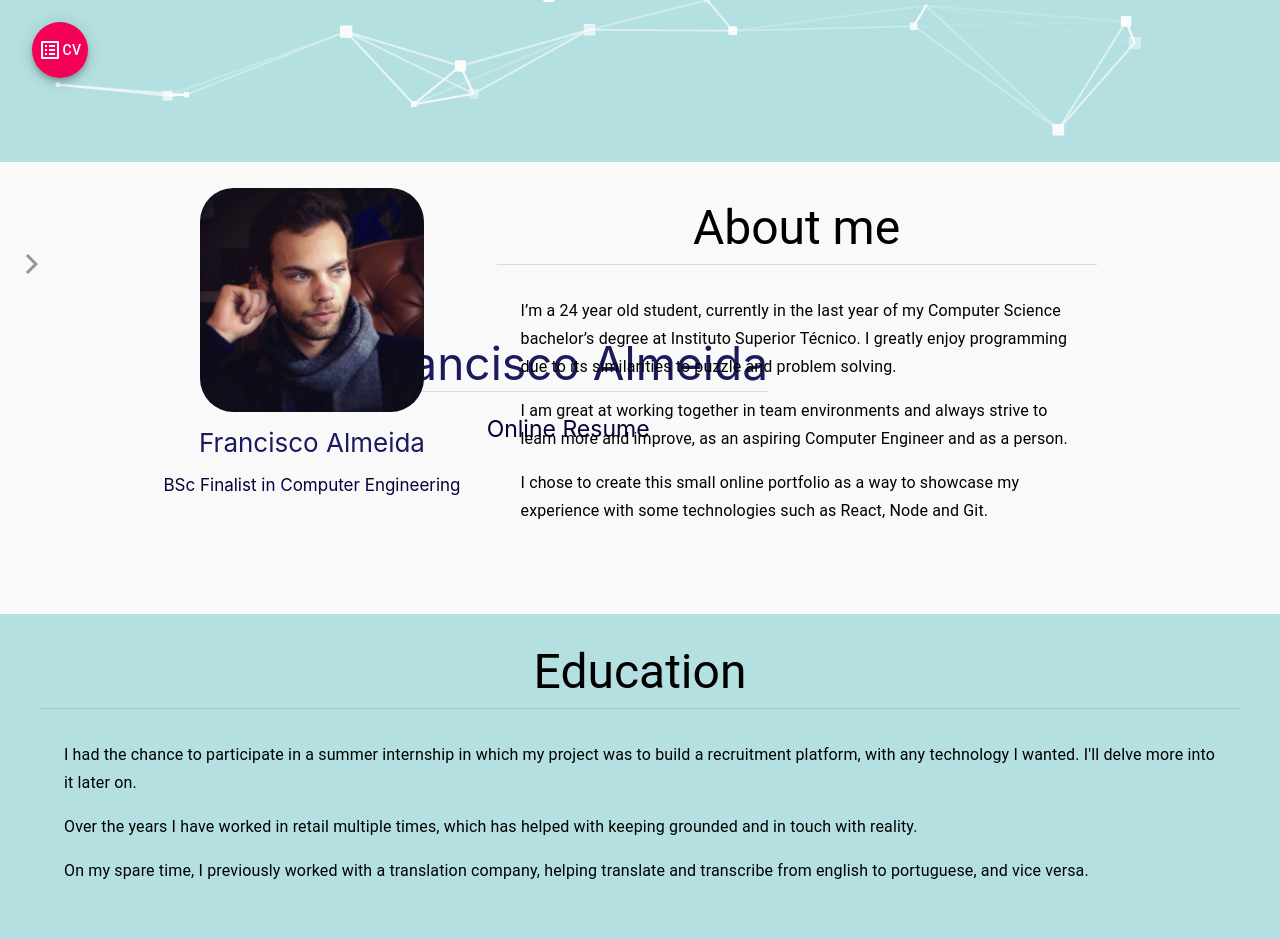
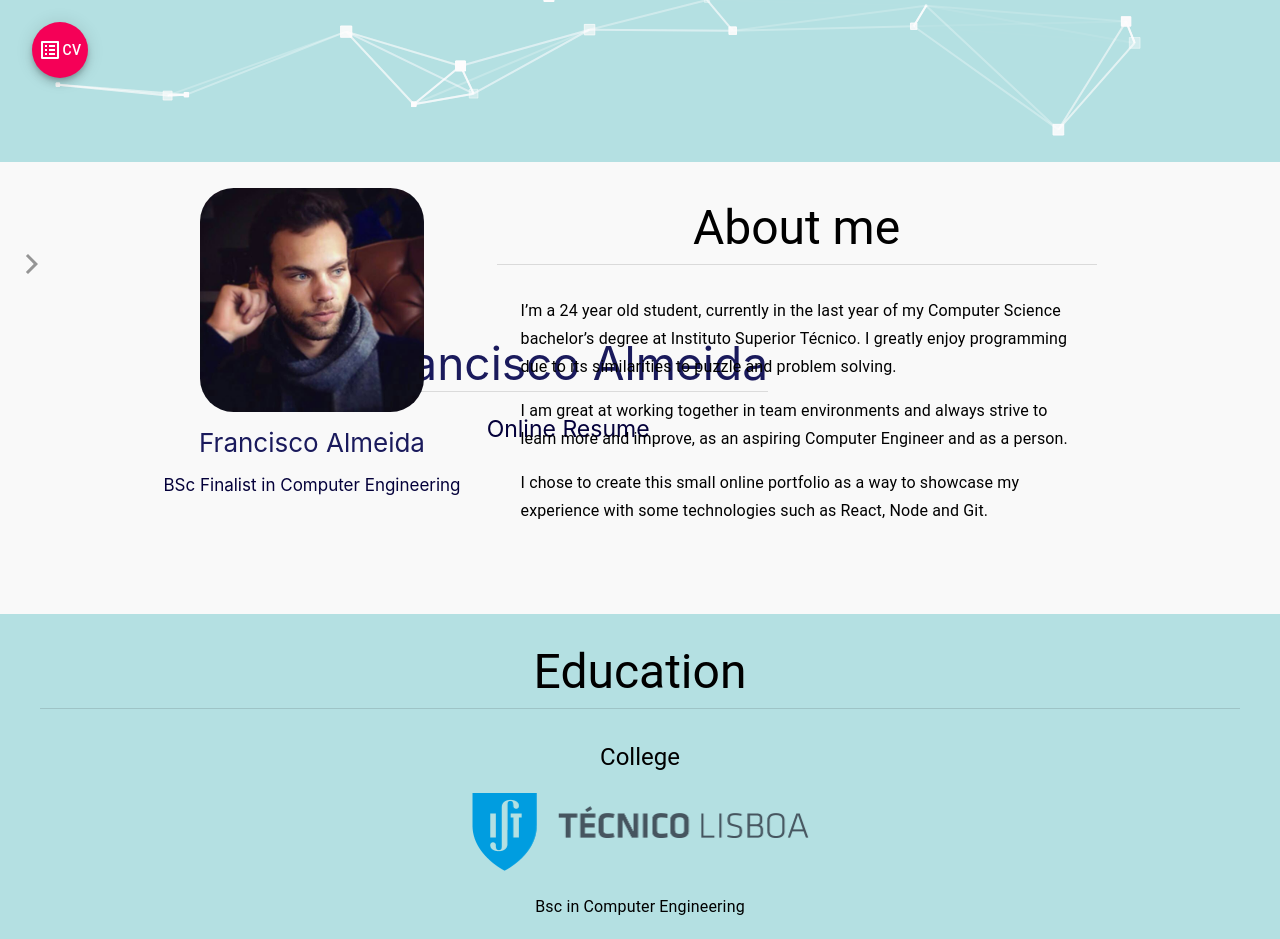
Before and after one commit to NotAHelicopter/personalweb, a React (Create React App) app: page / in a window 1280 px wide. Shown: the top 939 px of the page. Built offline with nearby package versions, Linux system fonts and the light colour scheme.

Commit message:
added education, added contact info, TODO: fix links

```diff
--- a/src/App.js
+++ b/src/App.js
@@ -1,5 +1,6 @@
 import pers1 from './pers1.png';
-import edulogo from './edulogo.png'
+import edulogo from './edulogo.png';
+import istlogo from './istlogotrans.png';
 import './App.css';
 import { makeStyles } from '@material-ui/core/styles';
 import Paper from '@material-ui/core/Paper';
@@ -8,6 +9,8 @@ import { Typography, Link } from '@material-ui/core';
 import Button from '@material-ui/core/Button';
 import Fab from '@material-ui/core/Fab';
 import KeyboardArrowUpIcon from '@material-ui/icons/KeyboardArrowUp';
+import LinkedInIcon from '@material-ui/icons/LinkedIn';
+import EmailIcon from '@material-ui/icons/Email';
 import { useEffect, useState } from 'react';
 import ListAltIcon from '@material-ui/icons/ListAlt';
 import FadeInSection from "./fadein";
@@ -136,7 +139,12 @@ const useStyles = makeStyles((theme) => ({
   },
   eduLogo: {
     marginTop: theme.spacing(1),
-  }
+    backgroundColor: 'transparent',
+  },
+  linkedin: {
+    color: "#ffffff",
+    fontSize: 50,
+  },
 }));
 
 
@@ -208,16 +216,18 @@ function App() {
                 Education
               </Typography>
               <Divider className={classes.div} />
+              <Typography variant="h5" className={classes.typoSub}>
+                    College
+              </Typography>
+              <div className={classes.eduLogo}>
+                  <img src={istlogo} className={classes.eduLogo} height={86} width={344.5} alt="edu" />
+              </div>
+              <Typography variant="body1" className={classes.typoSub}>
+                    Bsc in Computer Engineering
+              </Typography>
               <Typography variant ="subtitle1" className={classes.typoLong2}>
-                I had the chance to participate in a summer internship in which my project was to build
-                a recruitment platform, with any technology I wanted.
-                I'll delve more into it later on.
-                <p>
-                  Over the years I have worked in retail multiple times, which has helped with keeping grounded and in touch with reality.
-                </p>
-                <p>
-                  On my spare time, I previously worked with a translation company, helping translate and transcribe from english to portuguese, and vice versa.
-                </p>
+                  Instituto Superior Técnico was my college of choice due to its extremely good reputation in teaching and bla bla bla
+                  bla bla bla bla and bla bla bla bla bla bla bla and bla bla bla bla bla bla bla and bla bla bla bla bla bla bla and bla bla bla bla bla bla bla and bla bla bla bla bla bla bla
               </Typography>
             </Paper>
           </FadeInSection>
@@ -293,20 +303,16 @@ function App() {
           <FadeInSection>
             <Paper elevation={0} className={classes.paperCont}>
               <Typography variant='h3' className={classes.typoContact}>
-                Contact info
+                Contact Information
               </Typography>
               <Divider className={classes.divCont} />
-              <Typography variant ="subtitle1" className={classes.typoContact2}>
-                I had the chance to participate in a summer internship in which my project was to build
-                a recruitment platform, with any technology I wanted.
-                I'll delve more into it later on.
-                <p>
-                  Over the years I have worked in retail multiple times, which has helped with keeping grounded and in touch with reality.
-                </p>
-                <p>
-                  On my spare time, I previously worked with a translation company, helping translate and transcribe from english to portuguese, and vice versa.
-                </p>
+              <Typography variant ="h5" className={classes.typoContact2}>
+                Get in touch with me
               </Typography>
+              <LinkedInIcon className={classes.linkedin} />
+                <Link>test</Link>
+              <EmailIcon className={classes.linkedin}/>
+                <Link className={classes.contLinks}>frpv.almeida@gmail.com</Link>
             </Paper>
           </FadeInSection>
         </Grid>
--- a/src/SkillsTab.js
+++ b/src/SkillsTab.js
@@ -40,8 +40,9 @@ export default function SkillsTab() {
                 </Typography>
                 <Typography variant ="subtitle1" className={classes.typoLong2}>
                     ReactJs
+                    <p>NodeJs</p>
+                    <p>ExpressJs</p>
                     <p>NextJs</p>
-                    <p>ExpressJs</p>
                     <p>Javascript</p>
                     <p>MySQL</p>
                     <p>HTML</p>
--- a/src/sideDrawer.js
+++ b/src/sideDrawer.js
@@ -83,7 +83,6 @@ export default function PermanentDrawerLeft() {
       </IconButton>
       <Drawer
         className={classes.drawer}
-        variant="persistent"
         open={open}
         classes={{
           paper: classes.drawerPaper,
```
Also changed, not shown: src/istlogotrans.png (added), 1 other file (tests, documents, lock files or other folders).
